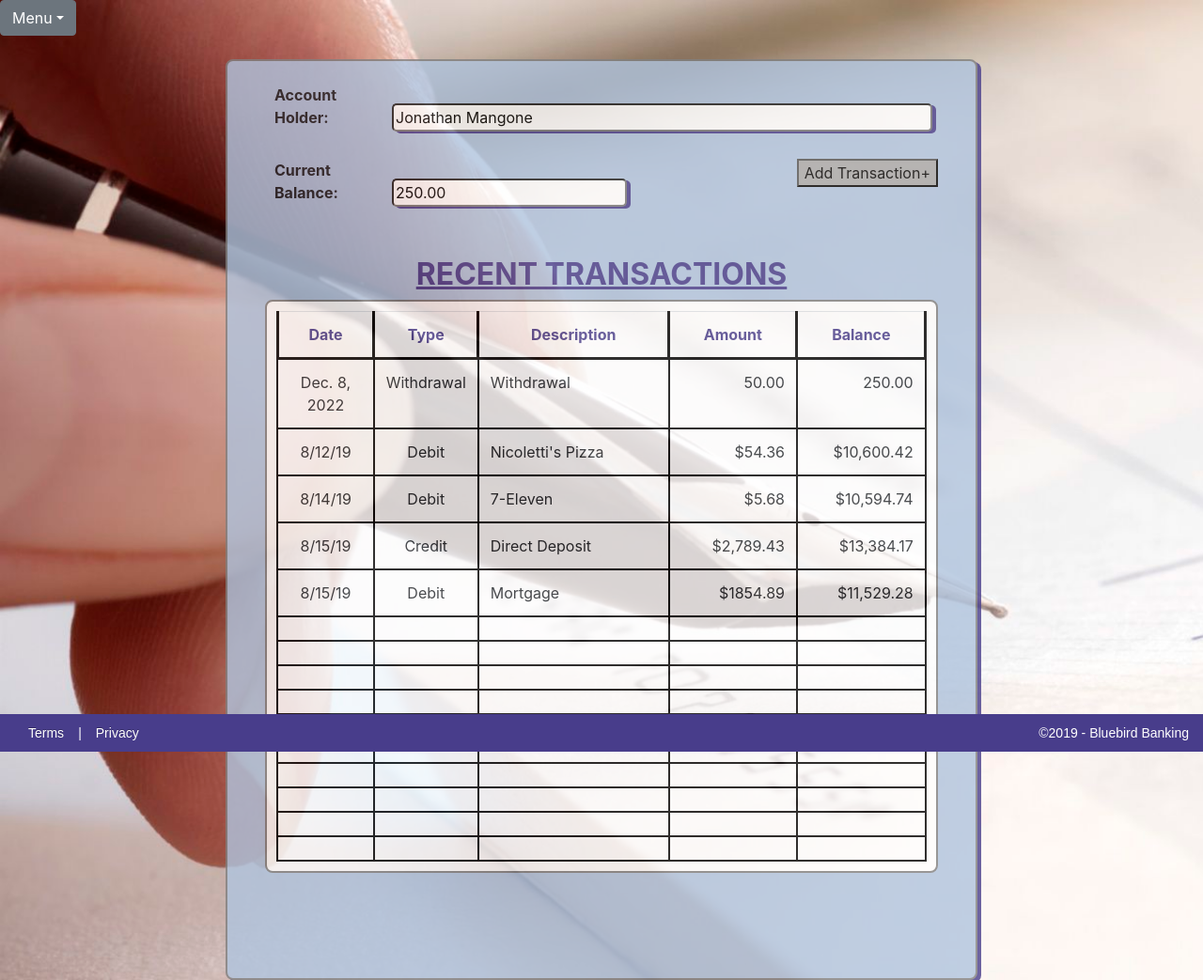
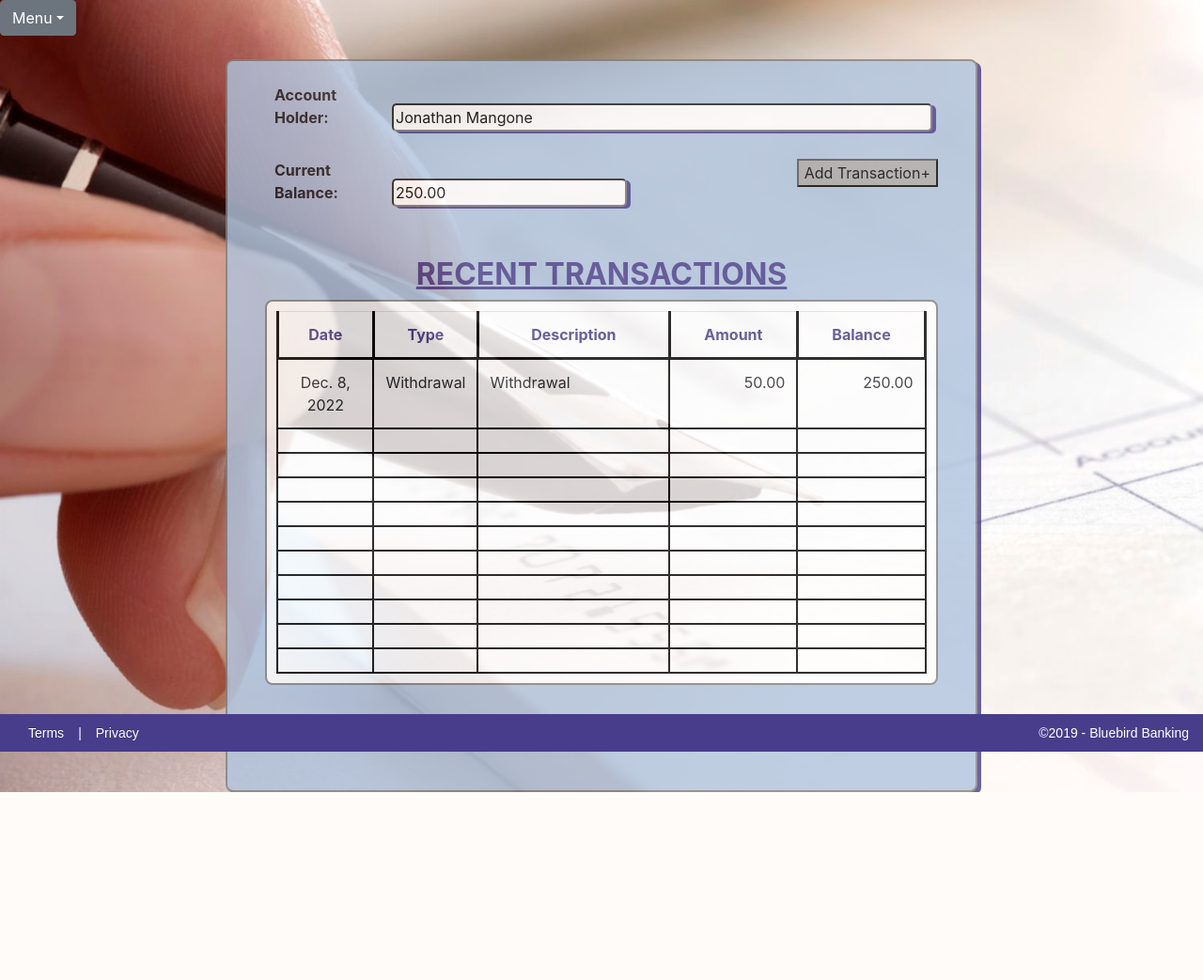
Before and after one commit to DevSciCloan/Python-Projects, a Django app: page /1/balance/ in a window 1280 px wide. Shown: the whole page at 94% size. After the commit the page ends 843 px from the top, so only its background shows below. Run offline with Django 4.2, Linux system fonts and the light colour scheme; data comes from the database, SQL or seed files in the repository; some libraries are stand-ins or nearby versions.

Commit message:
Removed extra tr's

```diff
--- a/Django_Checkbook_Project/BlueBirdBanking/Checkbook/templates/checkbook/BalanceSheet.html
+++ b/Django_Checkbook_Project/BlueBirdBanking/Checkbook/templates/checkbook/BalanceSheet.html
@@ -32,34 +32,7 @@
 					<td class="right">{{total}}</td>
 				</tr>
 				{% endfor %}
-				<tr>
-						<td class="center">8/12/19</td>
-						<td class="center">Debit</td>
-						<td class="left">Nicoletti's Pizza</td>
-						<td class="right">$54.36</td>
-						<td class="right">$10,600.42</td>
-				</tr>
-				<tr>
-						<td class="center">8/14/19</td>
-						<td class="center">Debit</td>
-						<td class="left">7-Eleven</td>
-						<td class="right">$5.68</td>
-						<td class="right">$10,594.74</td>
-				</tr>
-				<tr>
-						<td class="center">8/15/19</td>
-						<td class="center">Credit</td>
-						<td class="left">Direct Deposit</td>
-						<td class="right">$2,789.43</td>
-						<td class="right">$13,384.17</td>
-				</tr>
-				<tr>
-						<td class="center">8/15/19</td>
-						<td class="center">Debit</td>
-						<td class="left">Mortgage</td>
-						<td class="right">$1854.89</td>
-						<td class="right">$11,529.28</td>
-				</tr>
+
 				<tr>
 						<td class="center"></td>
 						<td class="center"></td>
```
Also changed, not shown: README.md.
